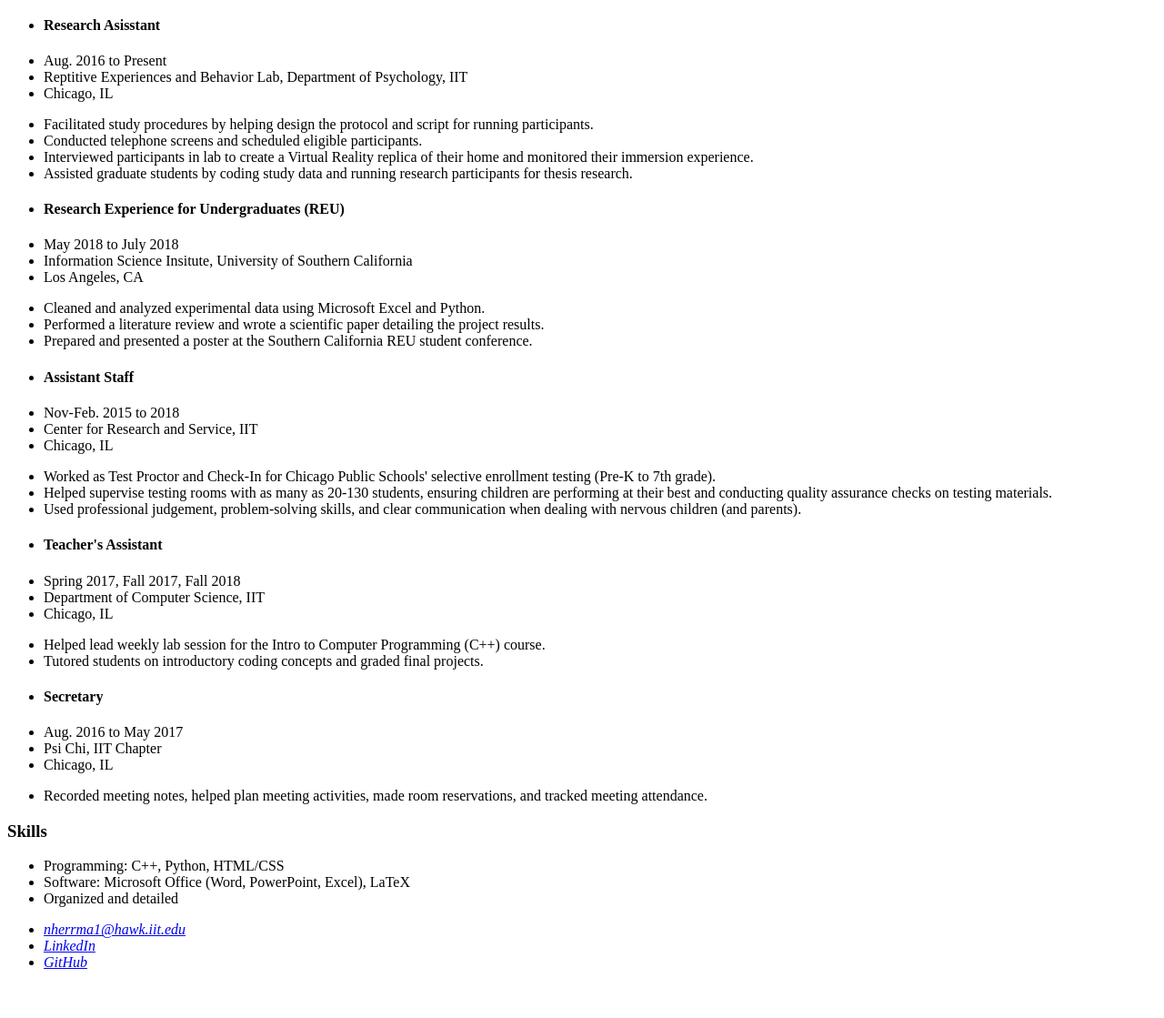
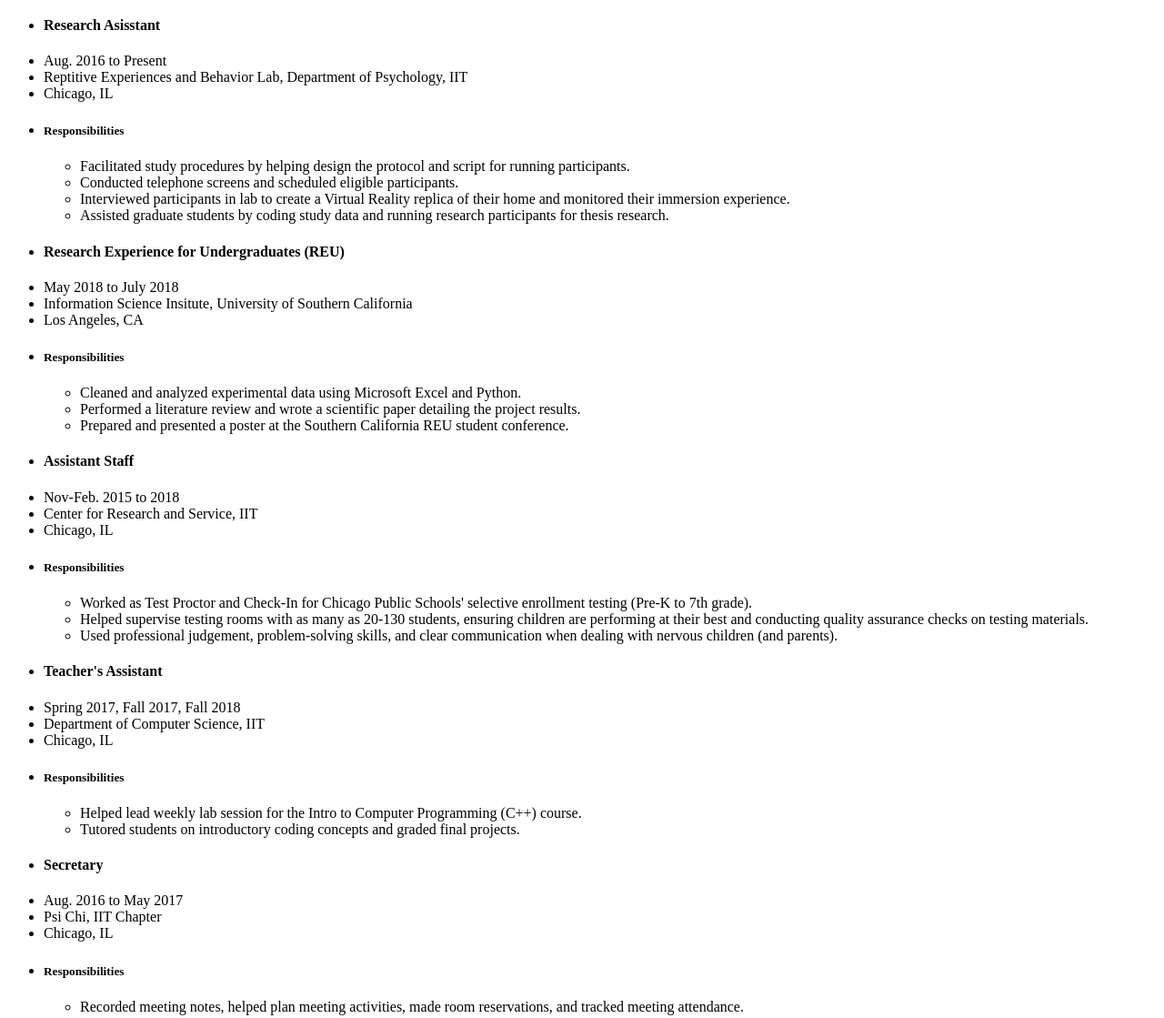
Before and after one commit to natalieherrmann/project-two, a plain HTML site: page resume/index.html in a window 1280 px wide. Shown: the part 526-1645 px from the top of the page at 91% size. Before the commit the page ends 1609 px from the top, so only its background shows below. Drawn offline with Linux system fonts and the light colour scheme.

Commit message:
Nest list for job responsibilities inside job-info list
Instead of two separate lists for all the job information (e.g. title,
location" and job details (e.g. the responsibilities) in each section,
the list of job responsibilities is nested inside the job-info list to
tie everything together."

```diff
--- a/resume/index.html
+++ b/resume/index.html
@@ -64,34 +64,40 @@
           <li class="title-desc">Reptitive Experiences and Behavior Lab,
           Department of Psychology, IIT</li>
           <li class="location">Chicago, IL</li>
-        </ul>
-        <ul class="job-details">
-          <li>Facilitated study procedures by helping design the protocol and
-          script for running participants.</li>
+          <li class="job-responsibilities"><h5>Responsibilities</h5>
+            <ul> <!-- Nest list of job responsibilities -->
+              <li>Facilitated study procedures by helping design the protocol
+              and script for running participants.</li>
               <li>Conducted telephone screens and scheduled eligible
               participants.</li>
               <li>Interviewed participants in lab to create a Virtual Reality
-          replica of their home and monitored their immersion experience.</li>
+              replica of their home and monitored their immersion
+              experience.</li>
               <li>Assisted graduate students by coding study data and running
               research participants for thesis research.</li>
+            </ul>
+          </li> <!-- End nested list of job responsibilities -->
         </ul>
       </section> <!-- End rebl-ra subsection -->
       <!-- Experience subsection for isi-reu -->
       <section id="isi-reu" class="job">
         <ul class="job-info">
-          <li class="title"><h4>Research Experience for Undergraduates (REU)</h4></li>
+          <li class="title"><h4>Research Experience for Undergraduates
+          (REU)</h4></li>
           <li class="time">May 2018 to July 2018</li>
           <li class="title-desc">Information Science Insitute, University of
           Southern California</li>
           <li class="location">Los Angeles, CA</li>
-        </ul>
-        <ul class="job-details">
-          <li>Cleaned and analyzed experimental data using Microsoft Excel and
-          Python.</li>
+          <li class="job-responsibilities"><h5>Responsibilities</h5>
+            <ul> <!-- Nest list of job responsibilities -->
+              <li>Cleaned and analyzed experimental data using Microsoft Excel
+              and Python.</li>
               <li>Performed a literature review and wrote a scientific paper
               detailing the project results.</li>
               <li>Prepared and presented a poster at the Southern California REU
               student conference.</li>
+            </ul>
+          </li> <!-- End nested list of job responsibilities -->
         </ul>
       </section> <!-- End isi-reu subsection -->
       <!-- Experience subsection for cps-staff-->
@@ -101,15 +107,18 @@
           <li class="time">Nov-Feb. 2015 to 2018</li>
           <li class="title-desc">Center for Research and Service, IIT</li>
           <li class="location">Chicago, IL</li>
+          <li class="job-responsibilities"><h5>Responsibilities</h5>
+            <ul> <!-- Nest list of job responsibilities -->
+              <li>Worked as Test Proctor and Check-In for Chicago Public
+              Schools' selective enrollment testing (Pre-K to 7th grade).</li>
+              <li>Helped supervise testing rooms with as many as 20-130
+              students, ensuring children are performing at their best and
+              conducting quality assurance checks on testing materials.</li>
+              <li>Used professional judgement, problem-solving skills, and clear
+              communication when dealing with nervous children (and
+              parents).</li>
             </ul>
-        <ul class="job-details">
-          <li>Worked as Test Proctor and Check-In for Chicago Public Schools'
-          selective enrollment testing (Pre-K to 7th grade).</li>
-          <li>Helped supervise testing rooms with as many as 20-130 students,
-          ensuring children are performing at their best and conducting quality
-          assurance checks on testing materials.</li>
-          <li>Used professional judgement, problem-solving skills, and clear
-          communication when dealing with nervous children (and parents).</li>
+          </li> <!-- End nested list of job responsibilities -->
         </ul>
       </section> <!-- End cps subsection -->
       <!-- Experience subsection for cs-ta -->
@@ -119,12 +128,14 @@
           <li class="time">Spring 2017, Fall 2017, Fall 2018</li>
           <li class="title-desc">Department of Computer Science, IIT</li>
           <li class="location">Chicago, IL</li>
-        </ul>
-        <ul class="job-details">
+          <li class="job-responsibilities"><h5>Responsibilities</h5>
+            <ul> <!-- Nest list of job responsibilities -->
               <li>Helped lead weekly lab session for the Intro to Computer
               Programming (C++) course.</li>
-          <li>Tutored students on introductory coding concepts and graded final
-          projects.</li>
+              <li>Tutored students on introductory coding concepts and graded
+              final projects.</li>
+            </ul>
+          </li> <!-- End nested list of job responsibilities -->
         </ul>
       </section> <!-- End cs-ta subsection -->
       <!-- Experience subsection for psi-chi-->
@@ -134,10 +145,12 @@
           <li class="time">Aug. 2016 to May 2017</li>
           <li class="title-desc">Psi Chi, IIT Chapter</li>
           <li class="location">Chicago, IL</li>
+          <li class="job-responsibilities"><h5>Responsibilities</h5>
+            <ul> <!-- Nest list of job responsibilities -->
+              <li>Recorded meeting notes, helped plan meeting activities, made
+              room reservations, and tracked meeting attendance.</li>
             </ul>
-        <ul class="job-details">
-          <li>Recorded meeting notes, helped plan meeting activities, made room
-          reservations, and tracked meeting attendance.</li>
+          </li> <!-- End nested list of job responsibilities -->
         </ul>
       </section> <!-- End psi-chi subsection -->
     </section> <!-- End Experience section -->
```
Lines whose indentation alone changed are shown as unchanged.
